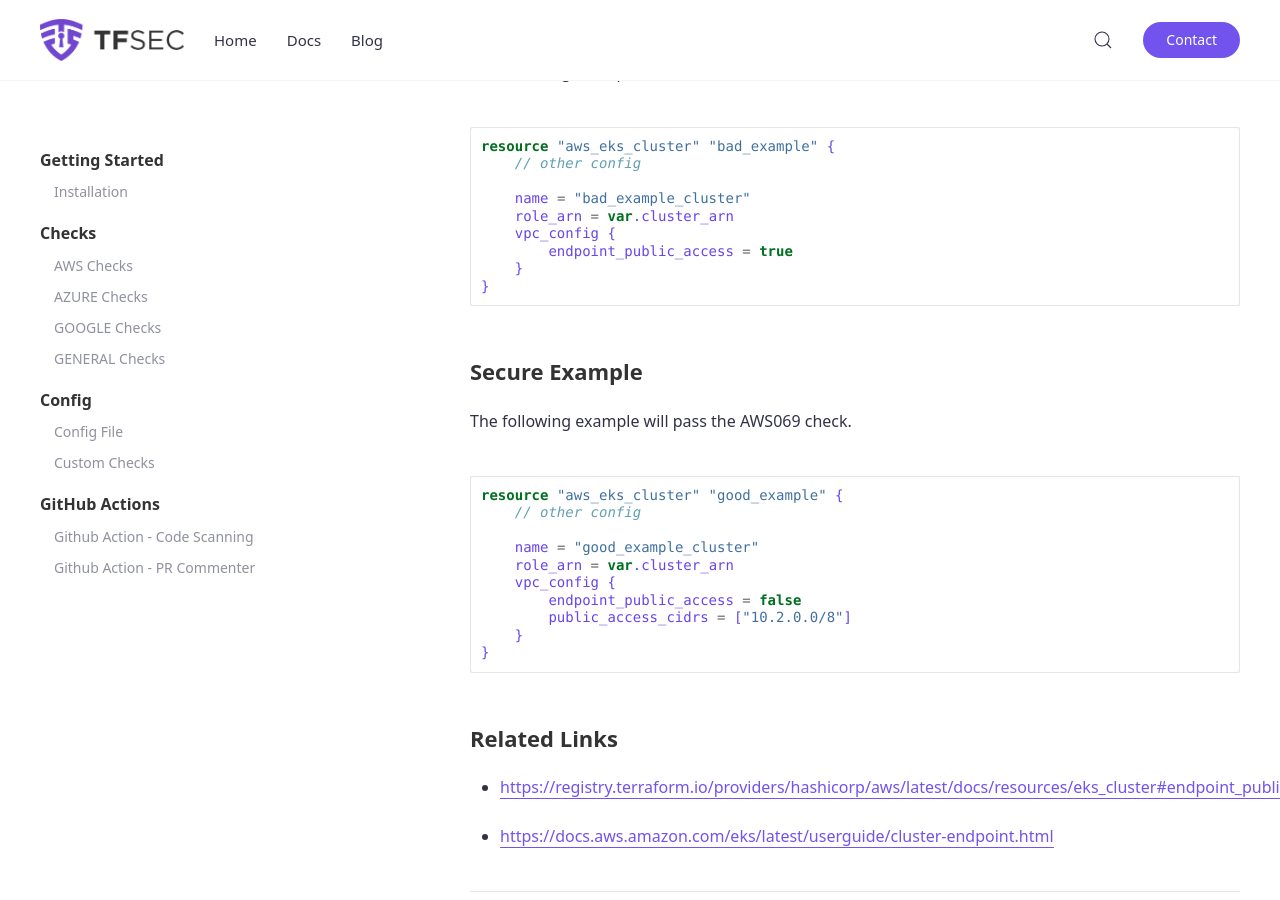
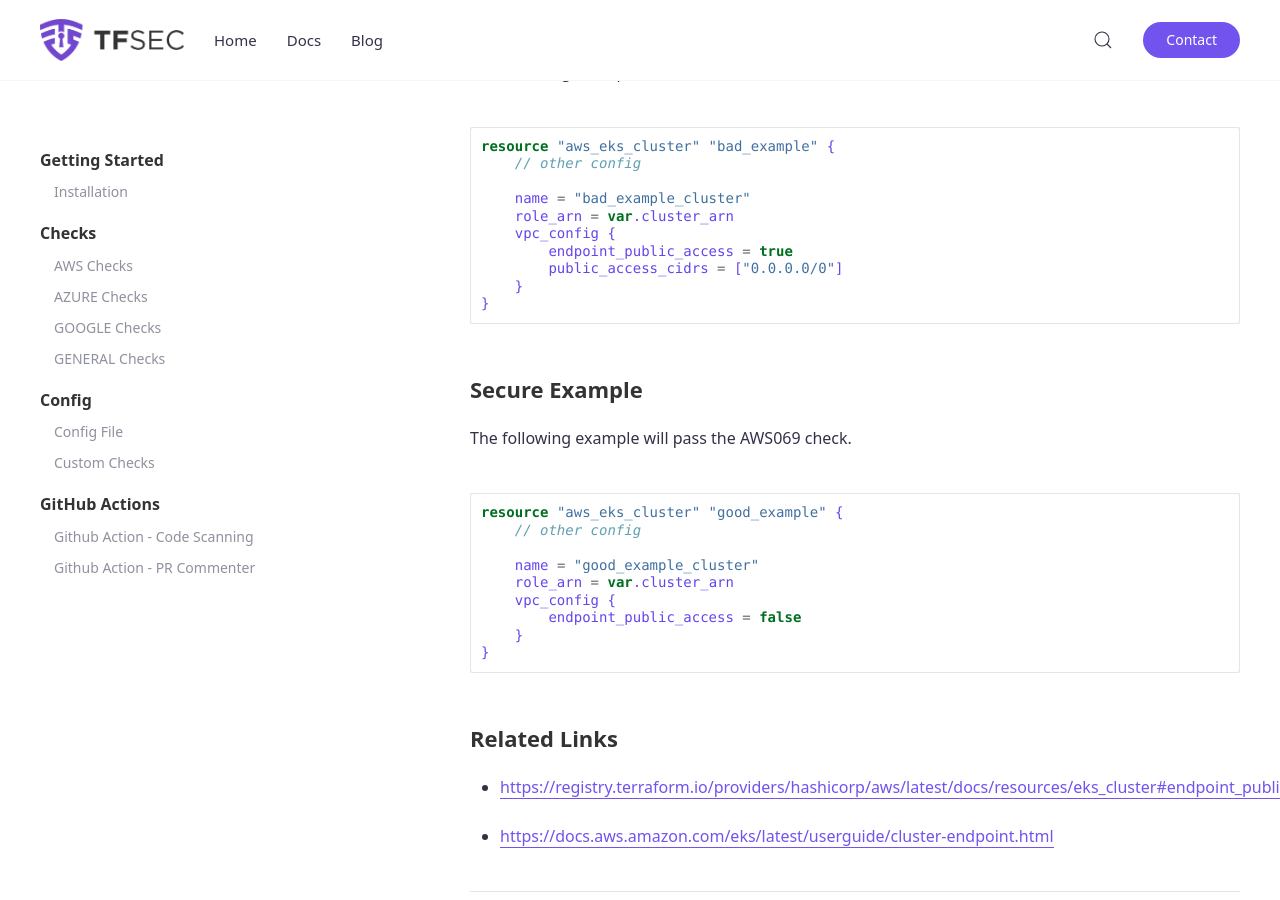
Before and after one commit to tfsec/tfsec.github.io, a Jekyll site: the page built from _docs/aws/AWS069.md, in a window 1280 px wide and 900 px high, scrolled down 483 px. Built offline with Jekyll 4.4.1, drawn with Linux system fonts in a browser that asks for light colours.

Commit message:
GitHub Actions Build: 860341269. correct documentation for AWS069 (#743)

```diff
--- a/_docs/aws/AWS069.md
+++ b/_docs/aws/AWS069.md
@@ -23,7 +23,8 @@ resource "aws_eks_cluster" "bad_example" {
     name = "bad_example_cluster"
     role_arn = var.cluster_arn
     vpc_config {
-        endpoint_public_access = true
+		endpoint_public_access = true
+		public_access_cidrs = ["0.0.0.0/0"]
     }
 }
 
@@ -44,7 +45,6 @@ resource "aws_eks_cluster" "good_example" {
     role_arn = var.cluster_arn
     vpc_config {
         endpoint_public_access = false
-        public_access_cidrs = ["10.2.0.0/8"]
     }
 }
 
```
